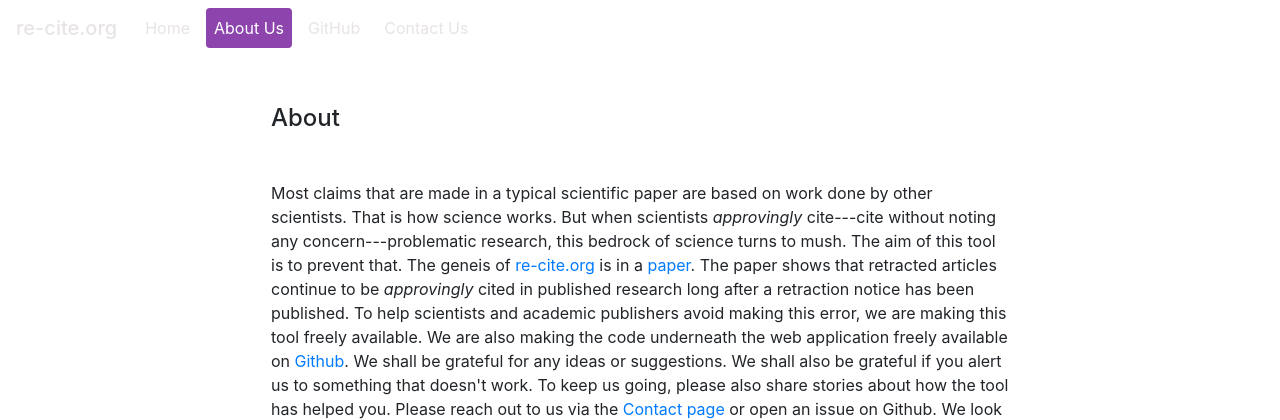
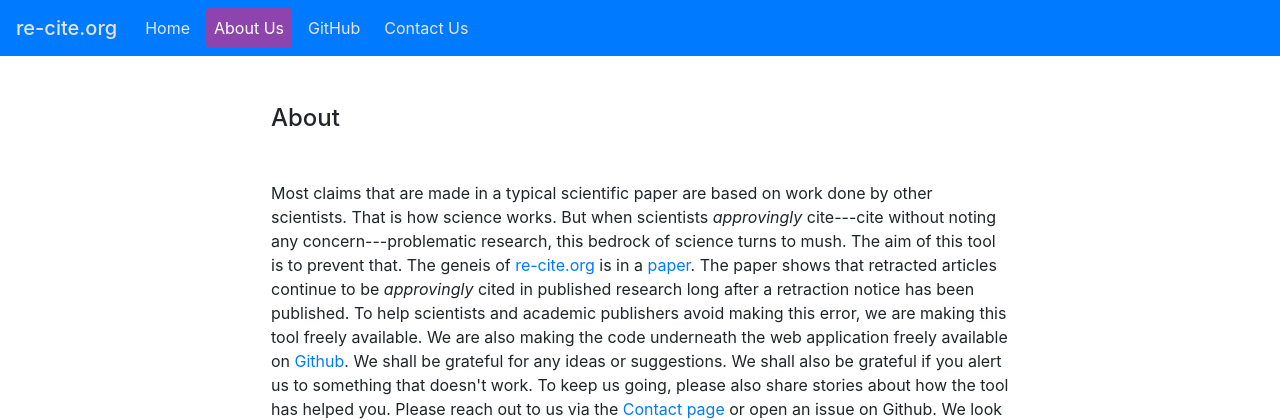
Before and after one commit to recite/re-cite.org, a Flask app: page /about in a window 1280 px wide. Shown: the top 420 px of the page. Run offline with Flask 2, Linux system fonts and the light colour scheme; some libraries are stand-ins or nearby versions.

Commit message:
doesn't fix things. so undo

```diff
--- a/app/templates/layout.html
+++ b/app/templates/layout.html
@@ -19,7 +19,7 @@
     <link rel="stylesheet" href="{{ url_for('static', filename='css/style.css') }}">
   </head>
   <body>
-    <nav class="navbar navbar-expand-lg">
+    <nav class="navbar navbar-expand-lg navbar-dark bg-primary">
     <a class="navbar-brand mb-0 h1" href="http://re-cite.org">re-cite.org</a>
   <div class="collapse navbar-collapse" id="navbarNav">
     <ul class="navbar-nav">
```
